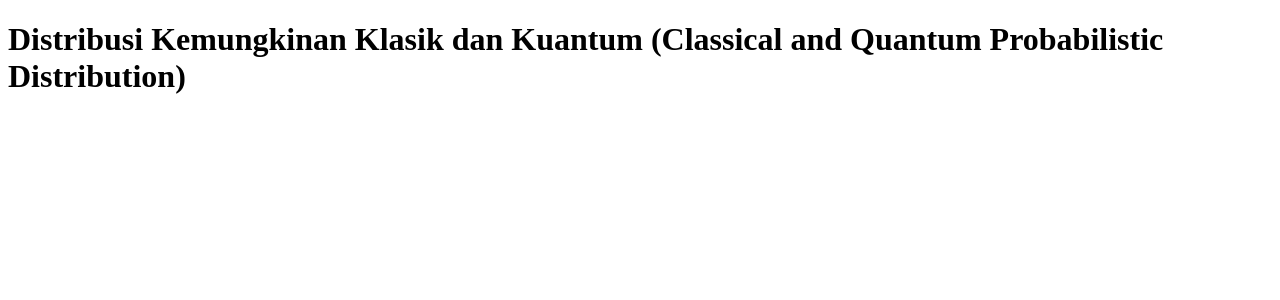
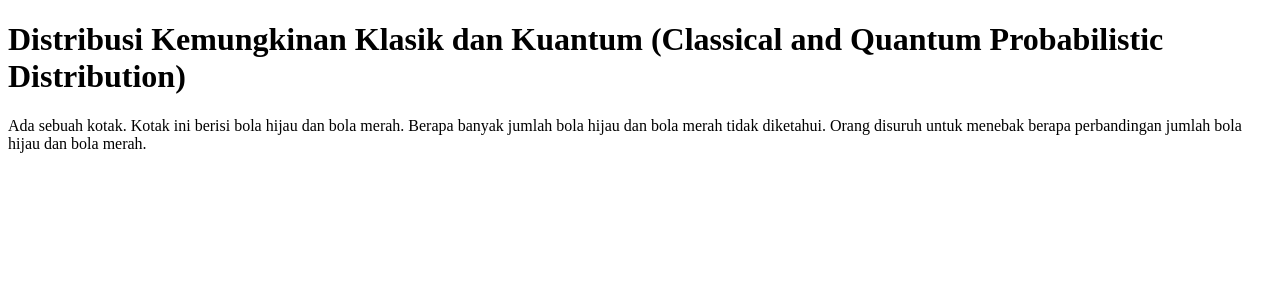
Before and after one commit to dangausuluah/dangausuluah.github.io, a Jekyll site: the page built from _posts/2025-09-07-QCD.md, in a window 1280 px wide. Shown: the top 300 px of the page. Built offline with Jekyll 4.4.1, drawn with Linux system fonts in a browser that asks for light colours; nearby versions of some CDN libraries; our own code applies the rules of GitHub Pages for plain Markdown files; a script that is not in the unit is left out; comment, search, counter and statistics services are not loaded.

Commit message:
Update 2025-09-07-QCD.md

```diff
--- a/_posts/2025-09-07-QCD.md
+++ b/_posts/2025-09-07-QCD.md
@@ -1,3 +1,5 @@
 ---
 title: Distribusi Kemungkinan Klasik dan Kuantum (Classical and Quantum Probabilistic Distribution)
 ---
+
+Ada sebuah kotak. Kotak ini berisi bola hijau dan bola merah. Berapa banyak jumlah bola hijau dan bola merah tidak diketahui. Orang disuruh untuk menebak berapa perbandingan jumlah bola hijau dan bola merah.
```
